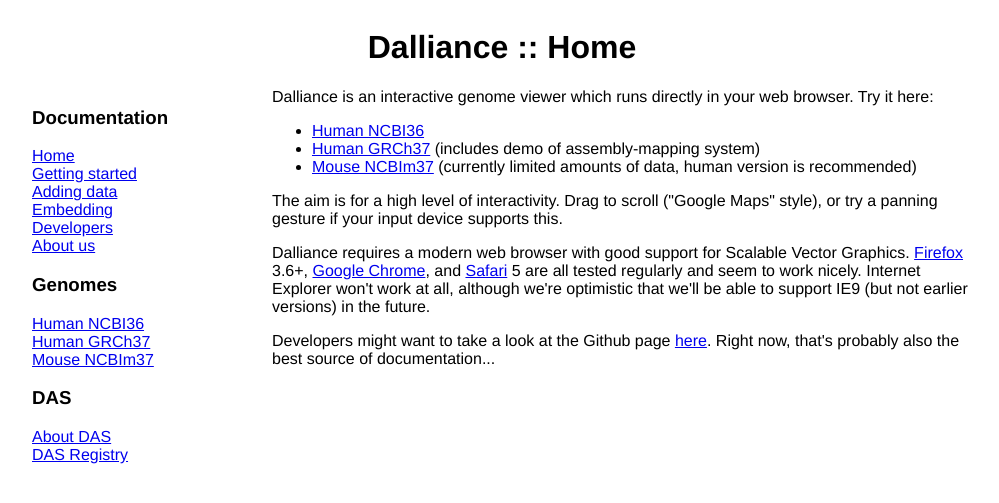
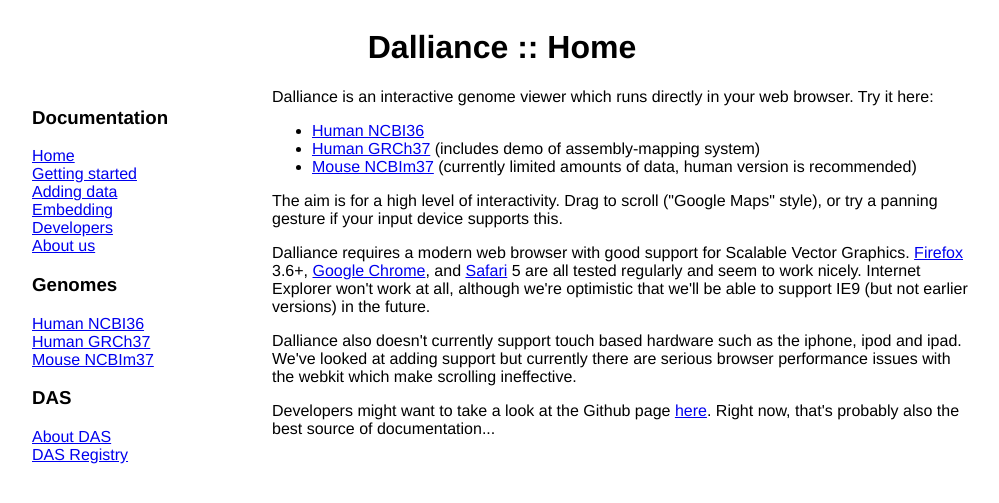
Before and after one commit to dasmoth/dalliance, a Jekyll site: the page built from web/index.html, in a window 1280 px wide. Shown: the top 503 px of the page, without its empty margins (138-1137 px from the left). Built offline with Jekyll 4.4.1, drawn with Linux system fonts in a browser that asks for light colours.

Commit message:
add note about touch devices

```diff
--- a/web/index.html
+++ b/web/index.html
@@ -13,10 +13,19 @@ Dalliance is an interactive genome viewer which runs directly in your web browse
 The aim is for a high level of interactivity.  Drag to scroll ("Google Maps" style), or try a panning
 gesture if your input device supports this.
 
-<p>
-Dalliance requires a modern web browser with good support for Scalable Vector Graphics.  <a href="http://www.mozilla.com/firefox/">Firefox</a> 3.6+, <a href="http://www.google.com/chrome">Google Chrome</a>,
-and <a href="http://www.apple.com/safari/">Safari</a> 5 are all tested regularly and seem to work nicely.  Internet Explorer won't work at all, although we're optimistic that we'll be able to support
-IE9 (but not earlier versions) in the future.
+<p> Dalliance requires a modern web browser with good support for
+Scalable Vector Graphics.  <a
+ href="http://www.mozilla.com/firefox/">Firefox</a> 3.6+, <a
+ href="http://www.google.com/chrome">Google Chrome</a>, and <a
+ href="http://www.apple.com/safari/">Safari</a> 5 are all tested
+regularly and seem to work nicely.  Internet Explorer won't work at
+all, although we're optimistic that we'll be able to support IE9 (but
+not earlier versions) in the future.
+
+<p>Dalliance also doesn't currently support touch based hardware such
+as the iphone, ipod and ipad.  We've looked at adding support but
+currently there are serious browser performance issues with the webkit
+which make scrolling ineffective.
 
 <p>
 Developers might want to take a look at the Github page <a href="http://github.com/dasmoth/dalliance">here</a>.  Right now, that's
```
